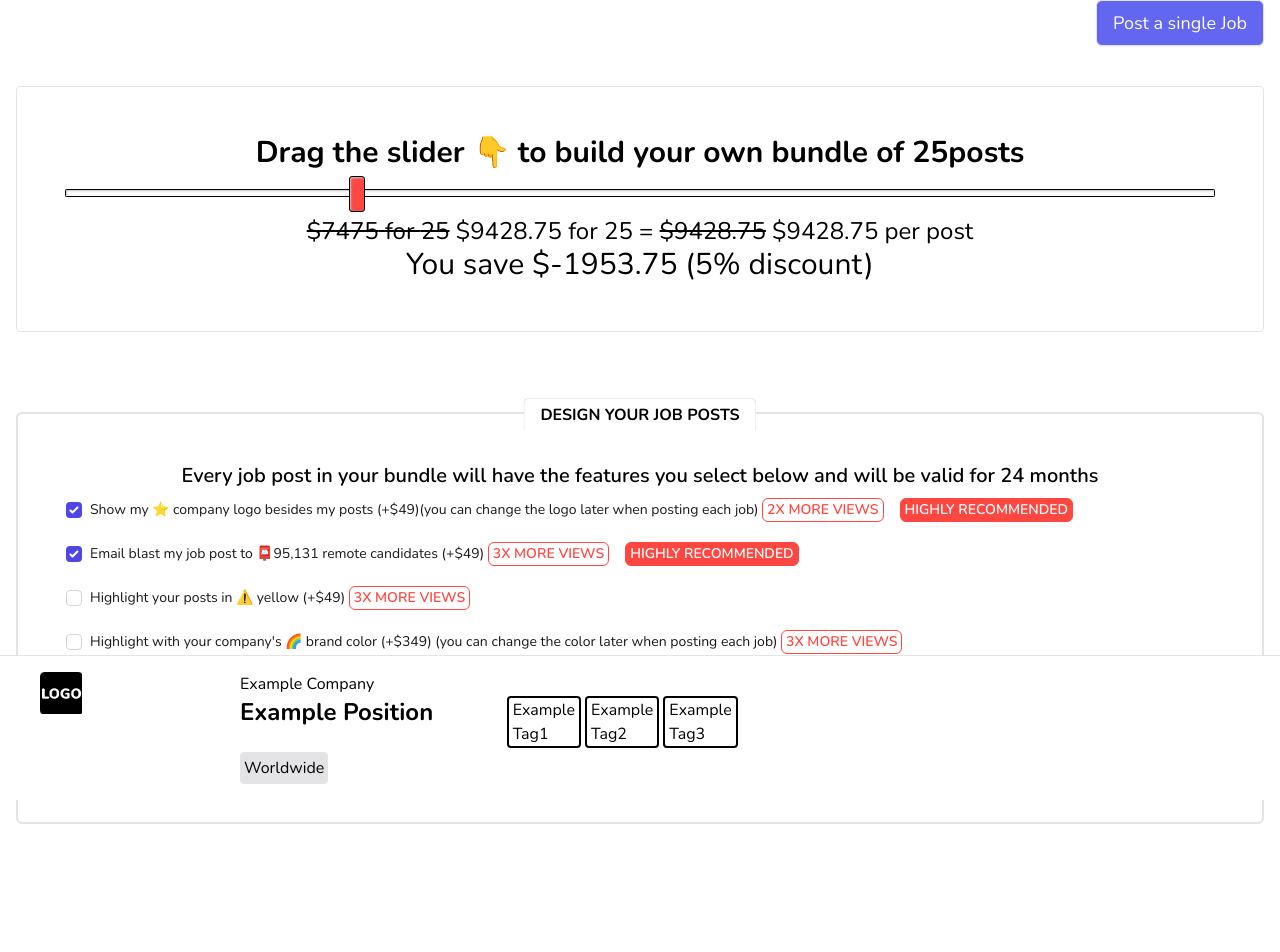
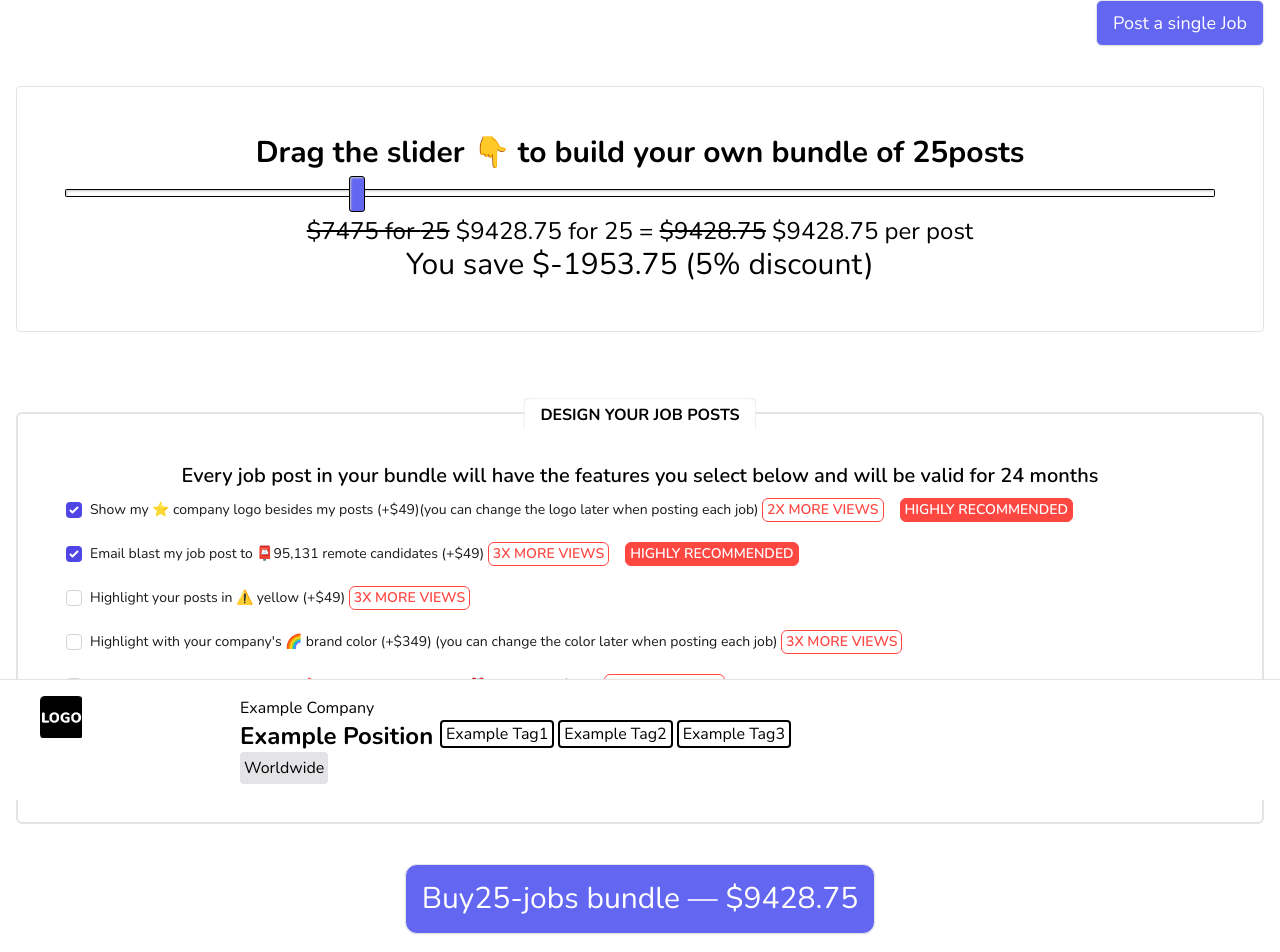
Before and after one commit to motivate-soft/jobboard_react_node, a React (Create React App) app in the folder frontend/: page /buy-bundle in a window 1280 px wide. Shown: the top 952 px of the page. Before the commit the page ends 824 px from the top, so only its background shows below. Built offline with nearby package versions, Linux system fonts and the light colour scheme.

Commit message:
change button color, add buy bundle button cleanup

```diff
--- a/frontend/src/components/JobPostDesign/JobPostDesign.js
+++ b/frontend/src/components/JobPostDesign/JobPostDesign.js
@@ -31,7 +31,7 @@ export default function JobPostDesign() {
   }
 
   return (
-    <div className="relative mt-20 px-12 pt-0 pb-6 border-2 border-gray-200 rounded-md">
+    <div className="relative px-12 pt-0 pb-6 border-2 border-gray-200 rounded-md">
       <div className="absolute  left-1/2 transform -translate-x-1/2 -translate-y-1/2 px-4 py-1  rounded-top rounded-md rounded-b-none border border-b-0 border-gray-200 bg-white ">
         <h5 className="uppercase font-bold">DESIGN YOUR JOB POSTS</h5>
       </div>
--- a/frontend/src/components/JobPostForm/JobPostForm.js
+++ b/frontend/src/components/JobPostForm/JobPostForm.js
@@ -713,7 +713,7 @@ export default function JobPostForm(props) {
         <div className="space-x-3 flex justify-center">
           <button
             type="submit"
-            className="inline-flex full-width justify-center px-12 py-5 border border-transparent shadow-sm text-3xl font-bold rounded-md text-white bg-orange hover:bg-white hover:text-orange transition-all focus:outline-none focus:ring-2 focus:ring-offset-2 focus:ring-indigo-500"
+            className="inline-flex full-width justify-center px-12 py-5 border border-transparent shadow-sm text-3xl font-bold rounded-md text-white bg-indigo-500 hover:bg-white hover:text-indigo-500 transition-all focus:outline-none focus:ring-2 focus:ring-offset-2 focus:ring-indigo-500"
           >
             Post your job — $<span className="font-bold">{state.price}</span>{" "}
           </button>
--- a/frontend/src/components/JosPostPreview/JosPostPreview.js
+++ b/frontend/src/components/JosPostPreview/JosPostPreview.js
@@ -6,16 +6,16 @@ export default function JosPostPreview(props) {
 
   console.log("JosPostPreview", job);
   return (
-    <div className="absolute left-0 right-0 bottom-0 px-10 py-4 bg-white border-t border-gray-200">
+    <div className="fixed left-0 right-0 bottom-0 px-10 py-4 bg-white border-t border-gray-200">
       <div className="grid grid-cols-6">
         <div className="col-span-1">
           <img src={job.logo} alt="company log" />
         </div>
-        <div className="col-span-4 flex flex-col">
+        <div className="col-span-3 flex flex-col">
           <h4>{job.companyName}</h4>
           <div className="grid grid-cols-6">
             <h4 className="font-bold text-2xl col-span-2">{job.position}</h4>
-            <div className="inline-flex">
+            <div className="flex flex-wrap col-span-4">
               {job.primaryTag && (
                 <div className="mr-1 mb-1 px-1 rounded border-black border-2">
                   {job.primaryTag}
@@ -38,7 +38,6 @@ export default function JosPostPreview(props) {
             </div>
           </div>
         </div>
-        <div className="col-span-1"></div>
       </div>
     </div>
   );
--- a/frontend/src/components/SideOverlay/SideOverlay.js
+++ b/frontend/src/components/SideOverlay/SideOverlay.js
@@ -20,7 +20,7 @@ export default function SideOverlay(props) {
           <div className="fixed inset-y-0 right-0 pl-10 max-w-full flex sm:pl-24">
             <Transition.Child
               as={"div"}
-              className="w-screen max-w-2xl relative border-l border-gray-200"
+              className="w-screen max-w-3xl relative border-l border-gray-200"
               enter="transform transition ease-in-out duration-500 sm:duration-700"
               enterFrom="translate-x-full"
               enterTo="translate-x-0"
--- a/frontend/src/index.css
+++ b/frontend/src/index.css
@@ -107,13 +107,13 @@ input[type="range"]::-webkit-slider-thumb {
   height: 36px;
   width: 16px;
   border-radius: 3px;
-  background: #ff4742;
+  background: #6366f1;
   cursor: pointer;
   -webkit-appearance: none;
   margin-top: -14px;
 }
 input[type="range"]:focus::-webkit-slider-runnable-track {
-  background: #ff4742;
+  background: #6366f1;
 }
 input[type="range"]::-moz-range-track {
   width: 100%;
@@ -130,7 +130,7 @@ input[type="range"]::-moz-range-thumb {
   width: 24px;
   height: 24px;
   border-radius: 12px;
-  background: #ff4742;
+  background: #6366f1;
   cursor: pointer;
 }
 input[type="range"]::-ms-track {
@@ -143,13 +143,13 @@ input[type="range"]::-ms-track {
   color: transparent;
 }
 input[type="range"]::-ms-fill-lower {
-  background: #ff4742;
+  background: #6366f1;
   border: 0.2px solid #010101;
   border-radius: 2.6px;
   box-shadow: inset 1px 1px 2px rgb(200, 200, 200);
 }
 input[type="range"]::-ms-fill-upper {
-  background: #ff4742;
+  background: #6366f1;
   border: 0.2px solid #010101;
   border-radius: 2.6px;
   box-shadow: inset 1px 1px 2px rgb(200, 200, 200);
@@ -160,7 +160,7 @@ input[type="range"]::-ms-thumb {
   height: 36px;
   width: 16px;
   border-radius: 3px;
-  background: #ff4742;
+  background: #6366f1;
   cursor: pointer;
 }
 input[type="range"]:focus::-ms-fill-lower {
--- a/frontend/src/pages/Buybundle/Buybundle.js
+++ b/frontend/src/pages/Buybundle/Buybundle.js
@@ -6,7 +6,9 @@ import JosPostPreview from "../../components/JosPostPreview/JosPostPreview";
 import { useJobPost } from "../../contexts/jobContext";
 
 export default function Buybundle() {
-  const { dispatch } = useJobPost();
+  const { state, dispatch } = useJobPost();
+  const { size, price } = state;
+
   useEffect(() => {
     dispatch({
       type: "RESET_JOB_BUNDLE",
@@ -14,7 +16,7 @@ export default function Buybundle() {
   }, []);
 
   return (
-    <div className="flex flex-col container mx-auto px-4">
+    <div className="flex flex-col container mx-auto px-4 pb-28">
       <Link
         to="/"
         className="ml-auto mb-10 inline-flex font-sans justify-center py-2 px-4 border border-transparent shadow-sm text-lg font-medium rounded-md text-white bg-indigo-500 hover:bg-indigo-700 focus:outline-none focus:ring-2 focus:ring-offset-2 focus:ring-indigo-500"
@@ -22,7 +24,12 @@ export default function Buybundle() {
         Post a single Job
       </Link>
       <DragSlider />
-      <JobPostDesign />
+      <div className="mt-20 mb-10">
+        <JobPostDesign />
+      </div>
+      <button className="mx-auto mb-20 px-4 py-4 max-w-lg inline-flex font-sans text-3xl justify-center  border border-transparent shadow-sm font-medium rounded-xl text-white bg-indigo-500 hover:bg-indigo-700 focus:outline-none focus:ring-2 focus:ring-offset-2 focus:ring-indigo-500">
+        Buy <span>{size}</span>-jobs bundle — $<span>{price}</span>
+      </button>
       <JosPostPreview />
     </div>
   );
```
